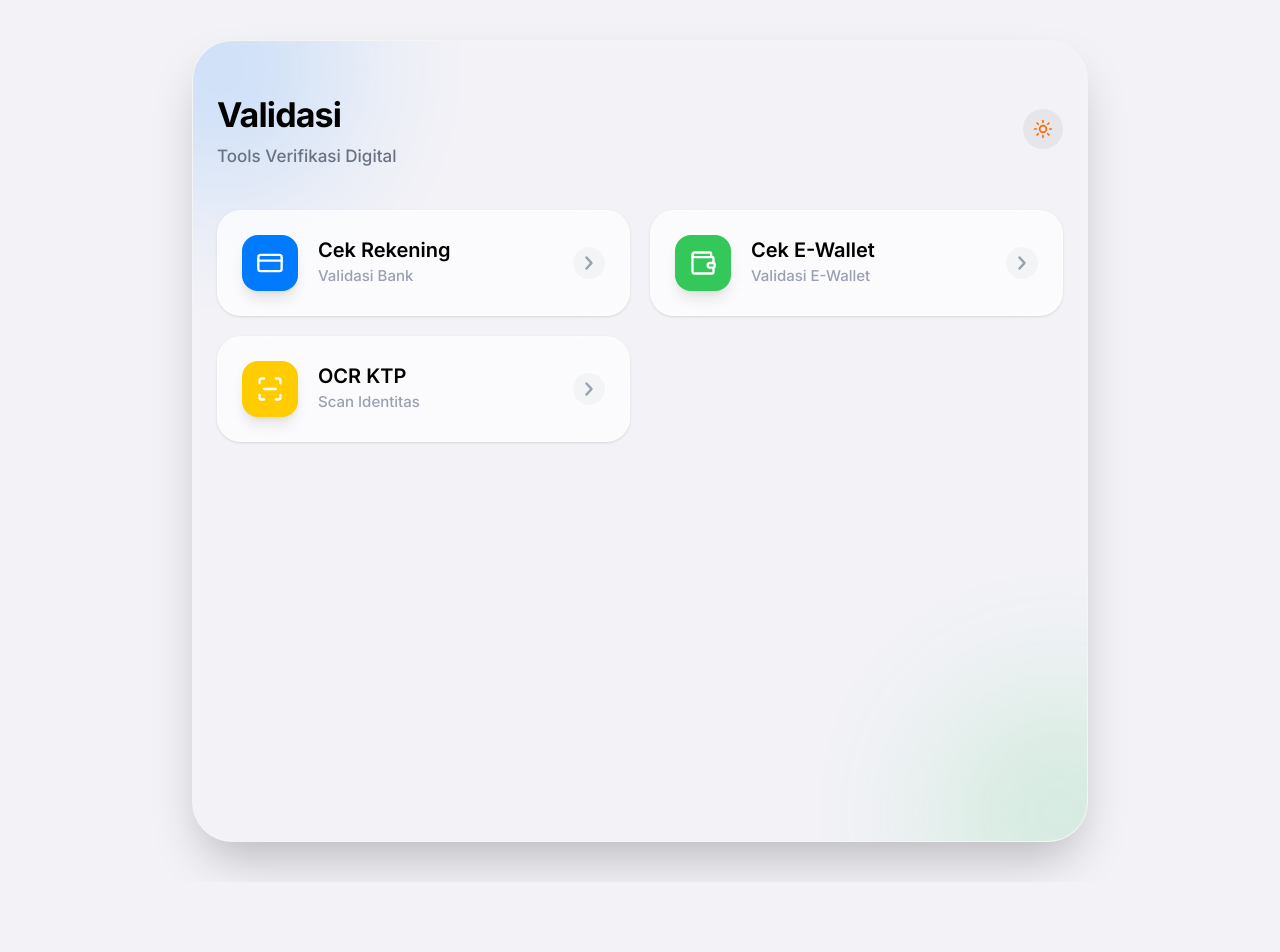
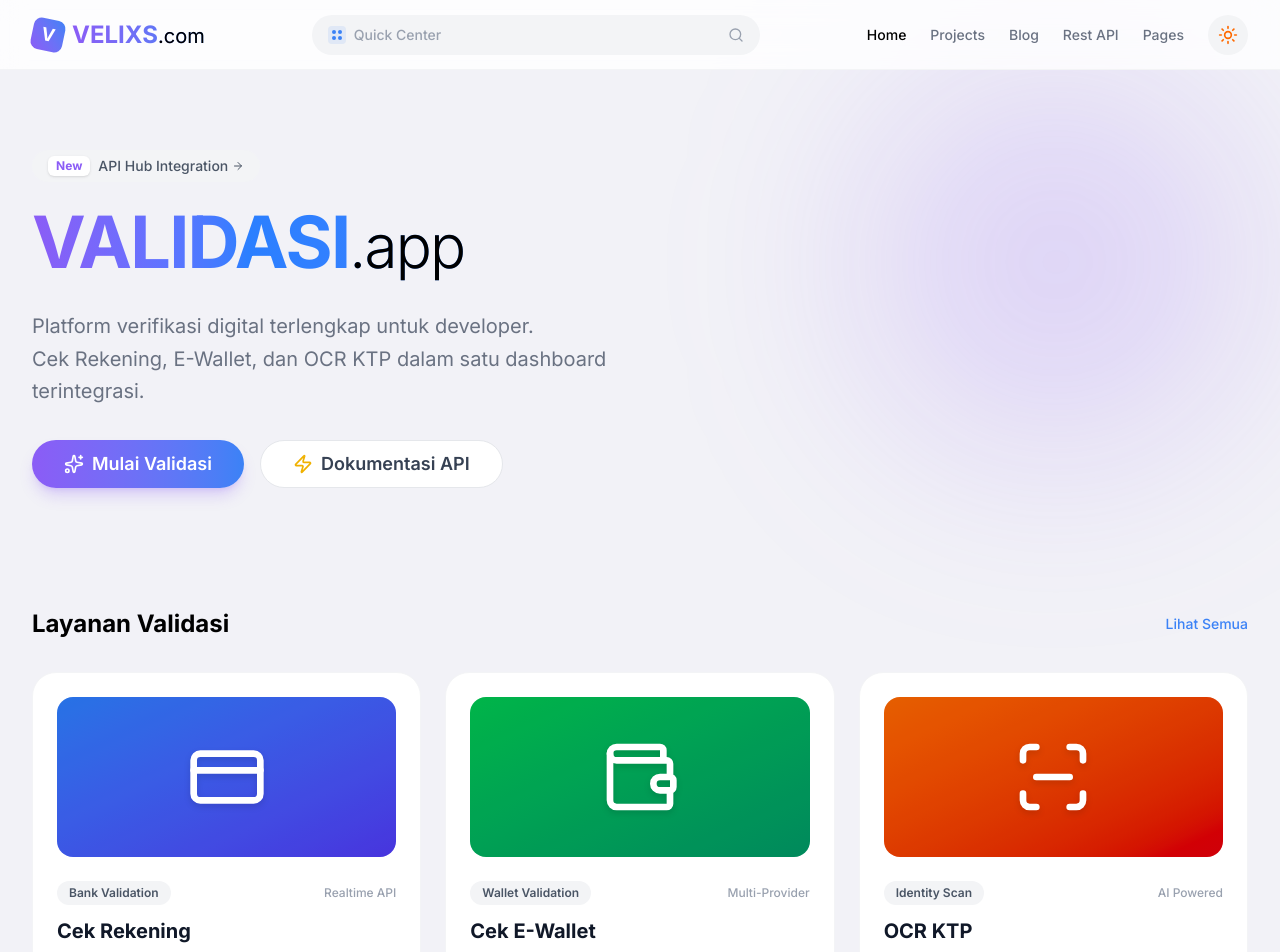
Before and after one commit to pesafrisma19/neetvalidasi, a Next.js app: page / in a window 1280 px wide. Shown: the top 952 px of the page. Before the commit the page ends 882 px from the top, so only its background shows below. Built offline with nearby package versions, Linux system fonts and the light colour scheme.

Commit message:
feat: redesign ui to match velixs style (purple theme, bottom nav, hero section)

```diff
--- a/app/layout.tsx
+++ b/app/layout.tsx
@@ -12,6 +12,8 @@
 }
 
 import { ThemeProvider } from "@/components/theme-provider"
+import { TopNav } from "@/components/top-nav"
+import { BottomNav } from "@/components/bottom-nav"
 
 export default function RootLayout({
     children,
@@ -20,18 +22,18 @@
 }) {
     return (
         <html lang="id" suppressHydrationWarning>
-            <body className={cn(inter.className, "bg-ios-bg dark:bg-black min-h-screen text-foreground antialiased selection:bg-ios-blue/30")}>
+            <body className={cn(inter.className, "bg-ios-bg dark:bg-black min-h-screen text-foreground antialiased selection:bg-ios-blue/30 overflow-x-hidden")}>
                 <ThemeProvider
                     attribute="class"
                     defaultTheme="system"
                     enableSystem
                     disableTransitionOnChange
                 >
-                    <main className="mx-auto w-full min-h-screen relative overflow-x-hidden md:flex md:items-center md:justify-center md:py-10">
-                        <div className="w-full md:max-w-4xl md:bg-white md:dark:bg-black md:rounded-[40px] md:shadow-2xl md:min-h-[85vh] md:overflow-hidden relative border-0 md:border border-gray-100 dark:border-gray-800">
-                            {children}
-                        </div>
+                    <TopNav />
+                    <main className="min-h-screen pt-[70px] pb-[80px] md:pb-0">
+                        {children}
                     </main>
+                    <BottomNav />
                 </ThemeProvider>
             </body>
         </html>
--- a/app/page.tsx
+++ b/app/page.tsx
@@ -1,84 +1,117 @@
 import { IOSCard } from '@/components/ui/ios-card';
-import { BadgeCheck, CreditCard, ScanLine, Wallet } from 'lucide-react';
+import { BadgeCheck, CreditCard, ScanLine, Wallet, ArrowRight, Zap, Sparkles } from 'lucide-react';
 import Link from 'next/link';
-import { ThemeToggle } from '@/components/theme-toggle';
+import { IOSButton } from '@/components/ui/ios-button';
 
-const MENU_ITEMS = [
+const FEATURES = [
     {
         title: "Cek Rekening",
-        description: "Validasi Bank",
+        category: "Bank Validation",
+        description: "Validasi nomor rekening ke ratusan bank di Indonesia secara real-time.",
         href: "/bank",
         icon: CreditCard,
-        color: "bg-ios-blue",
-        delay: 0.1
+        color: "from-blue-500 to-indigo-600",
+        date: "Realtime API"
     },
     {
         title: "Cek E-Wallet",
-        description: "Validasi E-Wallet",
+        category: "Wallet Validation",
+        description: "Verifikasi nomor HP untuk GoPay, OVO, Dana, ShopeePay, dan lainnya.",
         href: "/ewallet",
         icon: Wallet,
-        color: "bg-ios-green",
-        delay: 0.2
+        color: "from-green-500 to-emerald-600",
+        date: "Multi-Provider"
     },
     {
         title: "OCR KTP",
-        description: "Scan Identitas",
+        category: "Identity Scan",
+        description: "Ekstrak data KTP otomatis dengan teknologi Optical Character Recognition.",
         href: "/ktp",
         icon: ScanLine,
-        color: "bg-ios-yellow",
-        delay: 0.3
+        color: "from-orange-500 to-red-600",
+        date: "AI Powered"
     }
 ];
 
 export default function Home() {
     return (
-        <div className="flex flex-col min-h-screen bg-ios-bg dark:bg-black p-6 pt-12 relative overflow-hidden transition-colors duration-300">
-            {/* Background Blobs */}
-            <div className="absolute top-[-100px] left-[-100px] w-64 h-64 bg-ios-blue/30 rounded-full blur-3xl opacity-50 pointer-events-none" />
-            <div className="absolute bottom-[-100px] right-[-100px] w-64 h-64 bg-ios-green/30 rounded-full blur-3xl opacity-50 pointer-events-none" />
+        <div className="container mx-auto px-4 md:px-8 max-w-7xl">
+            {/* Hero Section */}
+            <section className="py-12 md:py-20 flex flex-col items-center md:items-start text-center md:text-left relative">
+                {/* Decorative Blur */}
+                <div className="absolute top-0 right-0 w-96 h-96 bg-primary-purple/20 rounded-full blur-[100px] -z-10 pointer-events-none" />
 
-            {/* Header */}
-            <div className="mb-10 relative z-10 flex items-center justify-between">
-                <div>
-                    <h1 className="text-[34px] font-bold tracking-tight text-black dark:text-white mb-1">
-                        Validasi
+                {/* Pill Badge */}
+                <div className="inline-flex items-center gap-2 bg-ios-gray-100 dark:bg-ios-gray-600/30 rounded-full px-4 py-1.5 mb-6 animate-in fade-in slide-in-from-bottom-4 duration-700">
+                    <span className="px-2 py-0.5 rounded-md bg-white dark:bg-primary-purple/20 text-primary-purple text-xs font-bold shadow-sm">
+                        New
+                    </span>
+                    <span className="text-sm font-medium text-gray-600 dark:text-gray-300 flex items-center gap-1">
+                        API Hub Integration <ArrowRight className="w-3 h-3" />
+                    </span>
+                </div>
+
+                {/* Large Title */}
+                <div className="mb-6 animate-in fade-in slide-in-from-bottom-5 duration-700 delay-100">
+                    <h1 className="text-5xl md:text-7xl font-bold tracking-tight text-transparent bg-clip-text bg-gradient-to-r from-primary-purple via-blue-500 to-primary-blue pb-2">
+                        VALIDASI<span className="text-black dark:text-white font-light text-4xl md:text-6xl text-outline">.app</span>
                     </h1>
-                    <p className="text-[17px] text-gray-500 font-medium">
-                        Tools Verifikasi Digital
-                    </p>
                 </div>
-                <ThemeToggle />
-            </div>
 
-            {/* Menu Grid */}
-            <div className="grid gap-5 relative z-10 h-full grid-cols-1 md:grid-cols-2">
-                {MENU_ITEMS.map((item, index) => (
-                    <Link href={item.href} key={item.href} className="block group">
-                        <IOSCard className="flex items-center gap-5 transition-transform duration-300 active:scale-95 hover:bg-white/80 dark:hover:bg-gray-800/80 border-white/40 dark:border-white/10 dark:bg-gray-900/50">
-                            <div className={`w-14 h-14 rounded-2xl ${item.color} flex items-center justify-center shadow-lg shadow-${item.color}/30 text-white shrink-0`}>
-                                <item.icon className="w-7 h-7" />
-                            </div>
-                            <div className="flex-1 min-w-0">
-                                <h3 className="text-[20px] font-semibold text-black dark:text-white leading-tight truncate">
+                <p className="max-w-2xl text-lg md:text-xl text-gray-500 dark:text-gray-400 mb-8 leading-relaxed animate-in fade-in slide-in-from-bottom-6 duration-700 delay-200">
+                    Platform verifikasi digital terlengkap untuk developer. <br className="hidden md:block" />
+                    Cek Rekening, E-Wallet, dan OCR KTP dalam satu dashboard terintegrasi.
+                </p>
+
+                <div className="flex flex-col sm:flex-row gap-4 w-full sm:w-auto animate-in fade-in slide-in-from-bottom-7 duration-700 delay-300">
+                    <Link href="#features">
+                        <button className="h-12 px-8 rounded-full bg-gradient-to-r from-primary-purple to-primary-blue text-white font-semibold text-lg shadow-lg shadow-primary-purple/25 hover:shadow-primary-purple/40 hover:scale-105 transition-all duration-300 flex items-center gap-2">
+                            <Sparkles className="w-5 h-5" />
+                            Mulai Validasi
+                        </button>
+                    </Link>
+                    <button className="h-12 px-8 rounded-full bg-white dark:bg-ios-gray-600/30 text-gray-700 dark:text-white font-semibold text-lg border border-gray-200 dark:border-gray-700 hover:bg-gray-50 dark:hover:bg-gray-800 transition-all flex items-center justify-center gap-2">
+                        <Zap className="w-5 h-5 text-yellow-500" />
+                        Dokumentasi API
+                    </button>
+                </div>
+            </section>
+
+            {/* Grid Content */}
+            <section id="features" className="py-10 animate-in fade-in slide-in-from-bottom-8 duration-700 delay-500">
+                <div className="flex items-center justify-between mb-8">
+                    <h2 className="text-2xl font-bold text-black dark:text-white">Layanan Validasi</h2>
+                    <Link href="/services" className="text-primary-blue font-medium hover:underline text-sm">Lihat Semua</Link>
+                </div>
+
+                <div className="grid grid-cols-1 md:grid-cols-2 lg:grid-cols-3 gap-6">
+                    {FEATURES.map((item, i) => (
+                        <Link href={item.href} key={i}>
+                            <div className="group relative bg-white dark:bg-gray-900 border border-gray-100 dark:border-gray-800 rounded-3xl p-6 hover:shadow-xl hover:shadow-gray-200/50 dark:hover:shadow-black/50 transition-all duration-300 hover:-translate-y-1">
+                                {/* Image/Icon Placeholder Banner */}
+                                <div className={`h-40 rounded-2xl mb-6 bg-gradient-to-br ${item.color} flex items-center justify-center relative overflow-hidden`}>
+                                    <div className="absolute inset-0 bg-black/10 group-hover:bg-transparent transition-colors" />
+                                    <item.icon className="w-20 h-20 text-white drop-shadow-md transform group-hover:scale-110 transition-transform duration-500" />
+                                </div>
+
+                                <div className="flex items-center justify-between mb-3">
+                                    <span className="px-3 py-1 rounded-full bg-gray-100 dark:bg-gray-800 text-xs font-semibold text-gray-600 dark:text-gray-300">
+                                        {item.category}
+                                    </span>
+                                    <span className="text-xs text-gray-400 font-medium">{item.date}</span>
+                                </div>
+
+                                <h3 className="text-xl font-bold text-gray-900 dark:text-white mb-2 group-hover:text-primary-blue transition-colors">
                                     {item.title}
                                 </h3>
-                                <p className="text-[15px] text-gray-400 font-medium mt-0.5 truncate">
+                                <p className="text-gray-500 text-sm line-clamp-2">
                                     {item.description}
                                 </p>
                             </div>
-                            <div className="w-8 h-8 rounded-full bg-gray-100 dark:bg-gray-800 flex items-center justify-center text-gray-400 shrink-0">
-                                <svg width="10" height="16" viewBox="0 0 10 16" fill="none" xmlns="http://www.w3.org/2000/svg">
-                                    <path d="M2.5 13.5L7.5 8L2.5 2.5" stroke="currentColor" strokeWidth="2.5" strokeLinecap="round" strokeLinejoin="round" />
-                                </svg>
-                            </div>
-                        </IOSCard>
-                    </Link>
-                ))}
-            </div>
-
-            <div className="mt-auto py-6 text-center text-xs text-gray-400 font-medium md:hidden">
-                &copy; 2026 NEET Validasi. All rights reserved.
-            </div>
+                        </Link>
+                    ))}
+                </div>
+            </section>
         </div>
     );
 }
--- /dev/null
+++ b/components/bottom-nav.tsx
@@ -0,0 +1,41 @@
+"use client";
+
+import { Home, Layers, Box, Settings, Menu } from "lucide-react";
+import Link from "next/link";
+import { usePathname } from "next/navigation";
+import { cn } from "@/lib/utils";
+
+export function BottomNav() {
+    const pathname = usePathname();
+
+    const NAV_ITEMS = [
+        { label: "Home", href: "/", icon: Home },
+        { label: "Projects", href: "/#features", icon: Layers }, // Anchor to features or a dedicated page
+        { label: "APIHub", href: "/#api", icon: Box },
+        { label: "Theme", href: "#theme", icon: Settings, action: "toggle-theme" }, // Placeholder for theme toggle or modal
+        { label: "Menu", href: "#menu", icon: Menu },
+    ];
+
+    return (
+        <div className="fixed bottom-0 left-0 right-0 bg-white/90 dark:bg-black/90 backdrop-blur-lg border-t border-gray-100 dark:border-gray-800 pb-safe md:hidden z-50">
+            <div className="flex justify-around items-center px-2 py-3">
+                {NAV_ITEMS.map((item) => {
+                    const isActive = pathname === item.href;
+                    return (
+                        <Link
+                            key={item.label}
+                            href={item.href}
+                            className={cn(
+                                "flex flex-col items-center gap-1 min-w-[60px]",
+                                isActive ? "text-primary-blue" : "text-gray-400 hover:text-gray-600 dark:text-gray-500"
+                            )}
+                        >
+                            <item.icon className={cn("w-6 h-6", isActive && "fill-current")} strokeWidth={isActive ? 2.5 : 2} />
+                            <span className="text-[10px] font-medium">{item.label}</span>
+                        </Link>
+                    );
+                })}
+            </div>
+        </div>
+    );
+}
--- /dev/null
+++ b/components/top-nav.tsx
@@ -0,0 +1,58 @@
+"use client";
+
+import Link from "next/link";
+import { Search } from "lucide-react";
+import { ThemeToggle } from "@/components/theme-toggle";
+
+export function TopNav() {
+    return (
+        <nav className="fixed top-0 left-0 right-0 z-50 bg-white/80 dark:bg-black/80 backdrop-blur-md border-b border-gray-100 dark:border-gray-800 h-[70px] flex items-center">
+            <div className="container mx-auto px-4 md:px-8 flex items-center justify-between">
+                {/* Left: Logo */}
+                <div className="flex items-center gap-2">
+                    {/* Logo Icon Placeholder */}
+                    <div className="w-8 h-8 bg-gradient-to-tr from-primary-purple to-primary-blue rounded-lg rotate-12 flex items-center justify-center text-white font-bold text-lg">
+                        V
+                    </div>
+                    <Link href="/" className="text-2xl font-bold bg-clip-text text-transparent bg-gradient-to-r from-primary-purple to-primary-blue">
+                        VELIXS<span className="text-black dark:text-white font-normal text-xl">.com</span>
+                    </Link>
+                </div>
+
+                {/* Center: Quick Center (Search) - Mobile/Desktop mixed */}
+                <div className="hidden md:flex flex-1 max-w-md mx-8">
+                    <button className="w-full flex items-center gap-2 bg-ios-gray-100 dark:bg-ios-gray-600/30 rounded-full px-4 py-2.5 text-gray-400 hover:bg-ios-gray-200 dark:hover:bg-ios-gray-600/50 transition-colors">
+                        <div className="p-1 bg-primary-blue/10 rounded flex items-center justify-center text-primary-blue">
+                            <div className="grid grid-cols-2 gap-0.5">
+                                <div className="w-1 h-1 bg-current rounded-full"></div>
+                                <div className="w-1 h-1 bg-current rounded-full"></div>
+                                <div className="w-1 h-1 bg-current rounded-full"></div>
+                                <div className="w-1 h-1 bg-current rounded-full"></div>
+                            </div>
+                        </div>
+                        <span className="text-sm font-medium">Quick Center</span>
+                        <Search className="w-4 h-4 ml-auto" />
+                    </button>
+                </div>
+
+                {/* Right: Menu Links & Actions */}
+                <div className="flex items-center gap-6">
+                    <div className="hidden md:flex items-center gap-6 text-sm font-medium text-gray-500 dark:text-gray-400">
+                        <Link href="/" className="text-black dark:text-white hover:text-primary-blue transition-colors">Home</Link>
+                        <Link href="/bank" className="hover:text-primary-blue transition-colors">Projects</Link>
+                        <Link href="/blog" className="hover:text-primary-blue transition-colors">Blog</Link>
+                        <Link href="/api" className="hover:text-primary-blue transition-colors">Rest API</Link>
+                        <Link href="/pages" className="hover:text-primary-blue transition-colors">Pages</Link>
+                    </div>
+
+                    <div className="flex items-center gap-2">
+                        <button className="md:hidden p-2 text-gray-500">
+                            <Search className="w-6 h-6" />
+                        </button>
+                        <ThemeToggle />
+                    </div>
+                </div>
+            </div>
+        </nav>
+    );
+}
```
Also changed, not shown: app/globals.css (+15 -9 lines).
